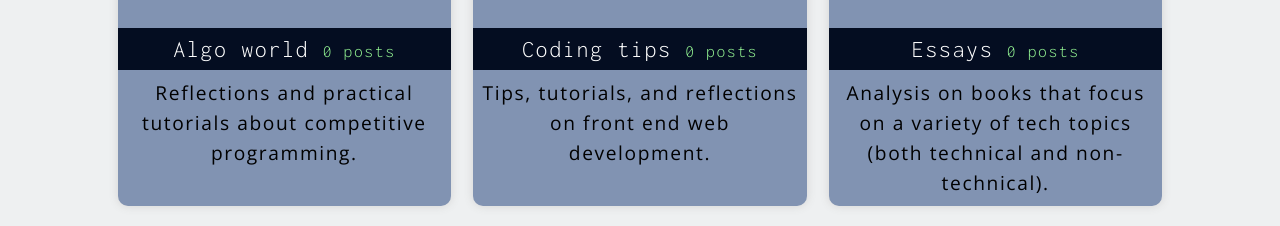
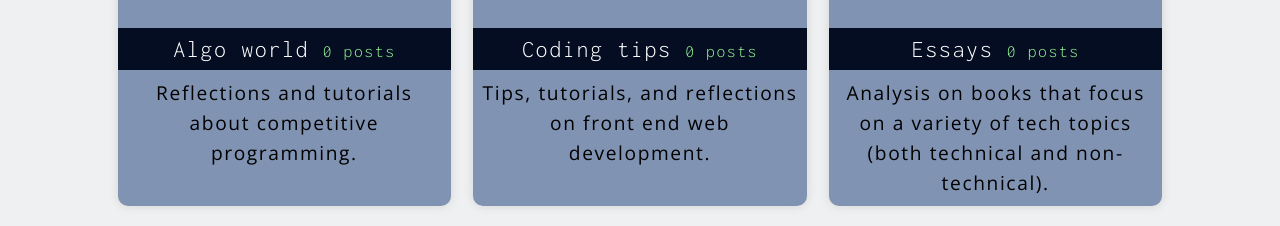
Before and after one commit to Elir-Mahad/oldsibecr, a React (Create React App) app: page / in a window 1280 px wide. Shown: the part 662-888 px from the top of the page. Built offline with nearby package versions, Linux system fonts and the light colour scheme.

Commit message:
second commit

```diff
--- a/src/index_components/BlogTopics.js
+++ b/src/index_components/BlogTopics.js
@@ -22,10 +22,7 @@ function BlogTopics() {
 									Algo world <span className="postnumbers"> 0 posts </span>
 								</h2>
 
-								<p>
-									Reflections and practical tutorials about competitive
-									programming.
-								</p>
+								<p>Reflections and tutorials about competitive programming.</p>
 							</div>
 						</div>
 
```
Also changed, not shown: 1 other file (tests, documents, lock files or other folders).
